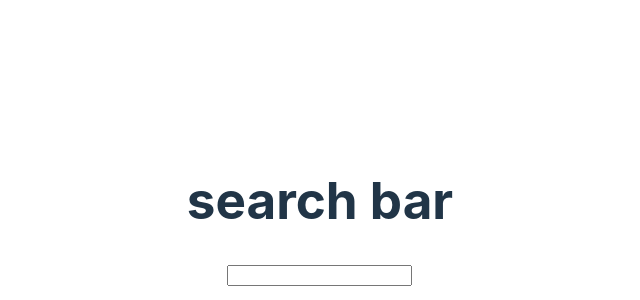
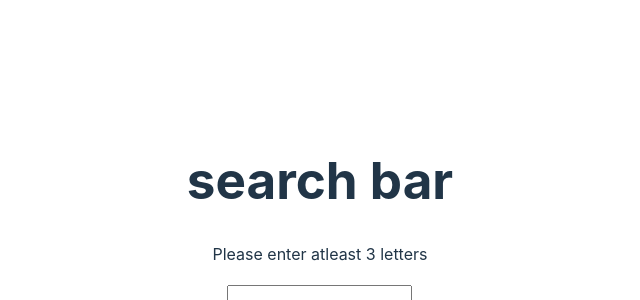
Before and after one commit to ram4ads/intern_project_prashanth, a React (Vite) app: page / in a window 1280 px wide. Shown: the part 180-480 px from the top of the page, without its empty margins (320-960 px from the left). Built offline with nearby package versions, Linux system fonts and the light colour scheme.

Commit message:
added additional info

```diff
--- a/src/App.jsx
+++ b/src/App.jsx
@@ -28,6 +28,7 @@ function App() {
   return (
     <div>
       <h1>search bar</h1>
+      <p>Please enter atleast 3 letters</p>
       <input
         type="search"
         name="searchBar"
```
